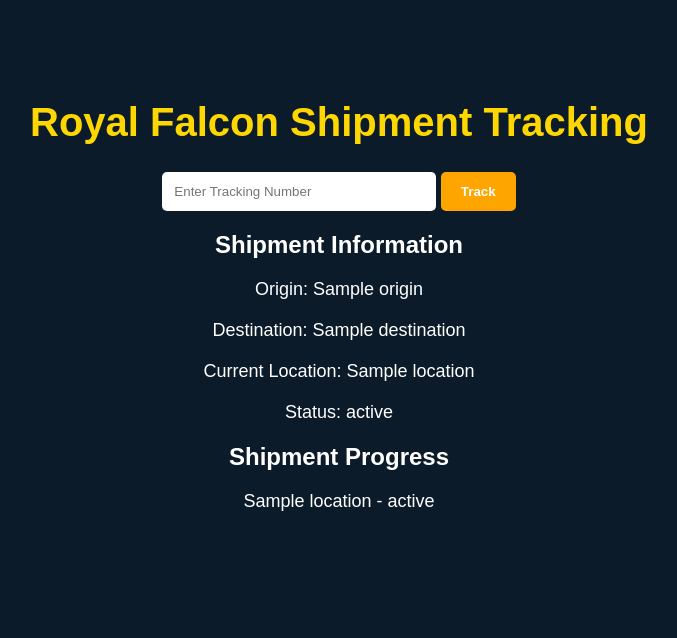
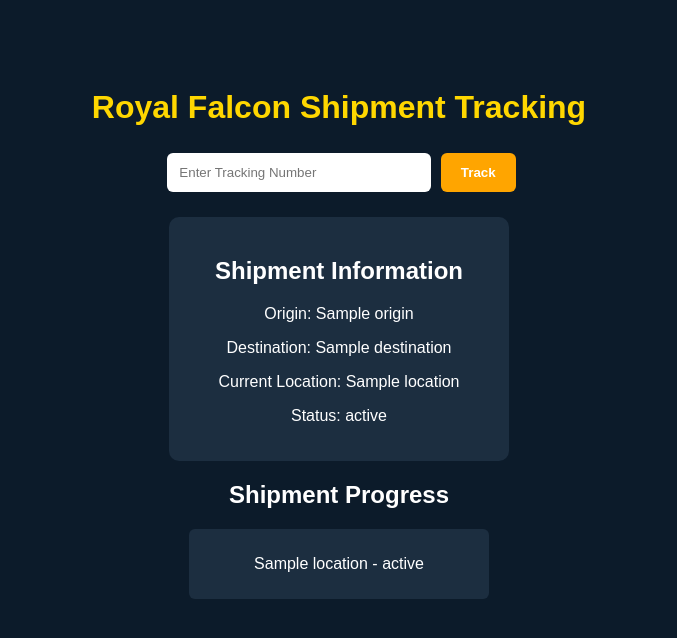
Before and after one commit to mygoodluck2026-ui/royal-falcon-system, a Flask app: template templates/track.html in a window 1280 px wide. Shown: the top 638 px of the page, without its empty margins (301-978 px from the left). Run offline with Flask 3, Linux system fonts and the light colour scheme; the template is opened without the code that fills it: most values are stand-ins (such as "Sample title", 1, 10 or a date in 2020).

Commit message:
Update style.css

```diff
--- a/static/style.css
+++ b/static/style.css
@@ -1,38 +1,63 @@
 body{
-font-family: Arial;
+
 background:#0c1b2a;
+font-family:Arial;
 color:white;
 text-align:center;
-margin-top:100px;
+padding-top:60px;
+
 }
 
 h1{
+
 color:gold;
-font-size:40px;
+
 }
 
 input{
+
 padding:12px;
-width:250px;
-border-radius:5px;
+margin:5px;
+width:240px;
 border:none;
+border-radius:6px;
+
 }
 
 button{
+
 padding:12px 20px;
 background:orange;
 border:none;
-border-radius:5px;
+border-radius:6px;
 color:white;
 font-weight:bold;
-cursor:pointer;
+
 }
 
 button:hover{
+
 background:red;
+
 }
 
-p{
-font-size:18px;
+.card{
+
+background:#1c2e40;
+width:300px;
+margin:auto;
+padding:20px;
+border-radius:10px;
 margin-top:20px;
+
 }
+
+.timeline{
+
+background:#1c2e40;
+margin:10px auto;
+width:280px;
+padding:10px;
+border-radius:6px;
+
+}
```
